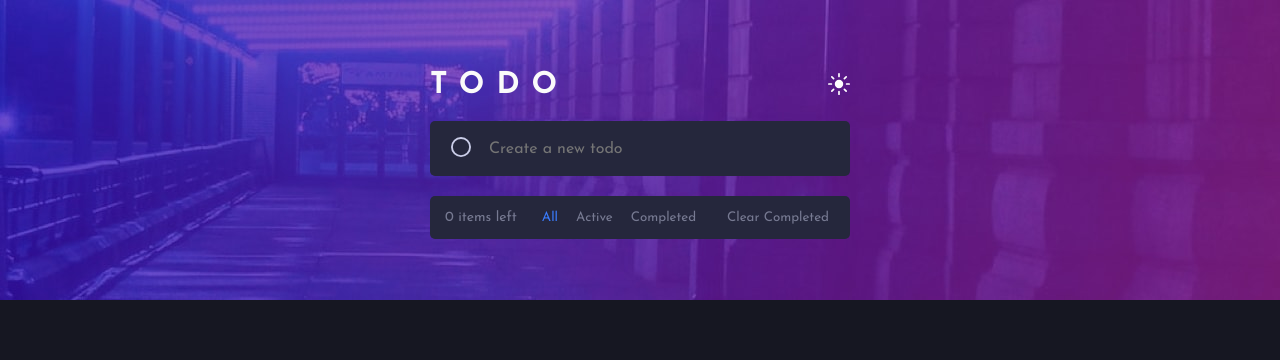
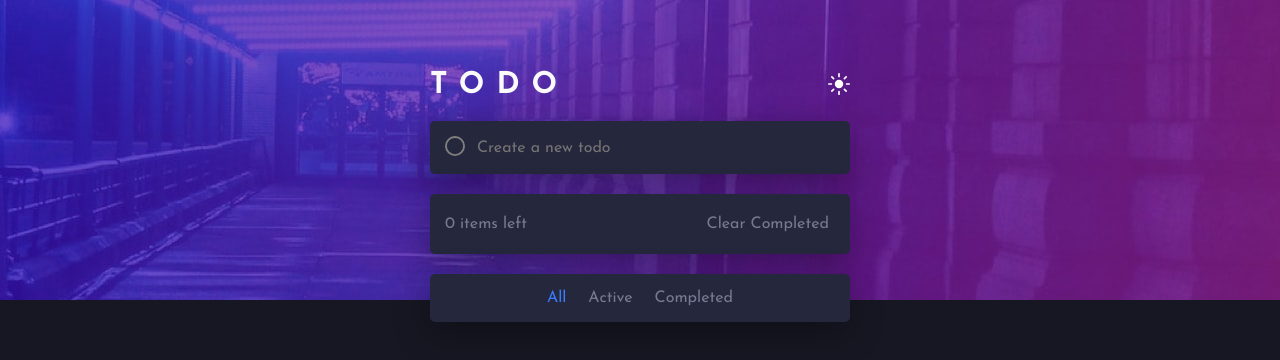
Before and after one commit to gio797/Todo-fe-mentor, a React (Vite) app: page / in a window 1280 px wide. Shown: the top 360 px of the page. Built offline with nearby package versions, Linux system fonts and the light colour scheme.

Commit message:
add box shadow and update readme file

```diff
--- a/src/App.tsx
+++ b/src/App.tsx
@@ -115,7 +115,7 @@ function App() {
               height="20"
             >
               <path
-                fill="hsl(234, 39%, 85%)"
+                fill="gray"
                 d="M464 256A208 208 0 1 0 48 256a208 208 0 1 0 416 0zM0 256a256 256 0 1 1 512 0A256 256 0 1 1 0 256z"
               />
             </svg>
@@ -133,16 +133,25 @@ function App() {
         <div className={darkTheme ? "tasks" : "tasks-light"}>
           {filteredItems.map((item, index) => (
             <div className="task" key={item.name + index}>
+              <label
+                htmlFor={item.name}
+                className={
+                  item.done
+                    ? "custom-checkbox task-line-through"
+                    : "custom-checkbox"
+                }
+              >
                 <input
                   type="checkbox"
-                name="item"
+                  id={item.name}
                   checked={item.done}
                   onChange={() => handleCheckboxChange(index)}
                 />
+                <span className="checkmark"></span>
 
-              <p className={item.done ? "task-line-through" : ""}>
                 {item.name}
-              </p>
+              </label>
+
               <button onClick={() => handleDelete(index)}>
                 <img src={cross} alt="" />
               </button>
@@ -150,7 +159,18 @@ function App() {
           ))}
           <div className="info">
             <p className="info-items-color">{notCompleted} items left</p>
-            <div className="info-items">
+
+            <button
+              onClick={deleteCompleted}
+              className={`info-items-color ${
+                darkTheme ? "info-btn" : "info-btn-light"
+              }`}
+            >
+              Clear Completed
+            </button>
+          </div>
+        </div>
+        <div className={darkTheme ? "info-items" : "info-items-light"}>
           <button
             onClick={() => setFilter("All")}
             className={`
@@ -183,16 +203,6 @@ function App() {
             Completed
           </button>
         </div>
-            <button
-              onClick={deleteCompleted}
-              className={`info-items-color ${
-                darkTheme ? "info-btn" : "info-btn-light"
-              }`}
-            >
-              Clear Completed
-            </button>
-          </div>
-        </div>
       </div>
     </div>
   );
--- a/src/index.css
+++ b/src/index.css
@@ -26,24 +26,27 @@
   --DarkGrayishBlue: hsl(234, 11%, 52%);
   --VeryDarkGrayishBlue: hsl(233, 14%, 35%);
   --VeryDarkGrayishBlue: hsl(237, 14%, 26%);
+
+  /* box shadow */
+  --BoxShadow: -2px 11px 34px -1px rgba(0, 0, 0, 0.34);
+  -webkit-box-shadow: -2px 11px 34px -1px rgba(0, 0, 0, 0.34);
+  -moz-box-shadow: -2px 11px 34px -1px rgba(0, 0, 0, 0.34);
 }
 
 body {
   margin: 0;
   padding: 0;
-
   font-family: "Josefin Sans", sans-serif;
 }
 
 .app {
-  color: var(--DarkGrayishBlue);
+  color: var(--LightGrayishBlue);
   background-color: var(--VeryDarkBlue);
   height: 100vh;
 }
 
 .app-light-bg {
   color: var(--VeryDarkGrayishBlue);
-
   background-color: var(--VeryLightGrayishBlue);
   height: 100vh;
 }
@@ -97,6 +100,7 @@ body {
   gap: 10px;
   padding: 15px;
   border-radius: 5px;
+  box-shadow: var(--BoxShadow);
 }
 
 .form-light {
@@ -104,6 +108,7 @@ body {
   display: flex;
   gap: 10px;
   padding: 15px;
+  box-shadow: var(--BoxShadow);
   border-radius: 5px;
 }
 
@@ -126,36 +131,39 @@ body {
 .form-light button {
   background-color: transparent;
   border: none;
+  padding: 0;
 }
 
 .tasks {
   margin-top: 20px;
   background-color: var(--VeryDarkDesaturatedBlue);
   border-radius: 5px;
+  box-shadow: var(--BoxShadow);
 }
 
 .tasks-light {
   margin-top: 20px;
   background-color: var(--VeryLightGray);
   border-radius: 5px;
+  box-shadow: var(--BoxShadow);
 }
 
 .task {
-  padding-inline: 15px;
+  padding: 15px;
   display: flex;
   justify-content: space-between;
+  align-items: center;
   gap: 10px;
   border-bottom: 1px solid var(--DarkGrayishBlue);
+  font-size: 18px;
 }
-
-/* custom input */
 
 .task-line-through {
   text-decoration: line-through;
   opacity: 0.5;
 }
 
-.task p {
+.task label {
   margin-right: auto;
 }
 
@@ -172,15 +180,14 @@ body {
 .info {
   display: flex;
   justify-content: space-between;
-  padding-inline: 15px;
-  font-size: 14px;
+  padding: 6px 15px;
 }
 
 .info-btn,
 .info-btn-light {
   background-color: inherit;
   border: none;
-  /* color: inherit; */
+  font-size: 16px;
   font-family: inherit;
   cursor: pointer;
 }
@@ -202,8 +209,67 @@ body {
 }
 
 .info-items {
+  margin-top: 20px;
+  background-color: var(--VeryDarkDesaturatedBlue);
   display: flex;
-  gap: 6px;
+  justify-content: center;
+  gap: 10px;
+  padding: 15px;
+  border-radius: 5px;
+  box-shadow: var(--BoxShadow);
+}
+
+.info-items-light {
+  margin-top: 20px;
+  background-color: var(--VeryLightGray);
+  display: flex;
+  justify-content: center;
+  gap: 10px;
+  padding: 15px;
+  border-radius: 5px;
+  box-shadow: var(--BoxShadow);
+}
+
+/* Hide the default checkbox input */
+.custom-checkbox input[type="checkbox"] {
+  display: none;
+}
+
+/* Style the custom checkbox container */
+.custom-checkbox .checkmark {
+  position: relative;
+  display: inline-block;
+  width: 20px;
+  height: 20px;
+  border-radius: 50%;
+  border: 1px solid gray;
+  background-color: inherit;
+  margin-right: 10px;
+  /* border-radius: 3px; */
+}
+
+/* Style the custom checkbox itself when checked */
+.custom-checkbox input[type="checkbox"]:checked + .checkmark::before {
+  content: "\2713"; /* Checkmark character */
+  position: absolute;
+  top: -2px;
+  left: 3px;
+
+  font-size: 16px;
+  color: gray;
+}
+
+/* Style the label text */
+.custom-checkbox label {
+  display: flex;
+  align-items: center;
+  cursor: pointer;
+  font-size: 16px;
+}
+
+/* Change the appearance of the custom checkbox when hovered */
+.custom-checkbox label:hover .checkmark {
+  background-color: #f0f0f0;
 }
 
 @media screen and (min-width: 500px) {
```
Also changed, not shown: 1 other file (tests, documents, lock files or other folders). Lines whose indentation alone changed are shown as unchanged.
